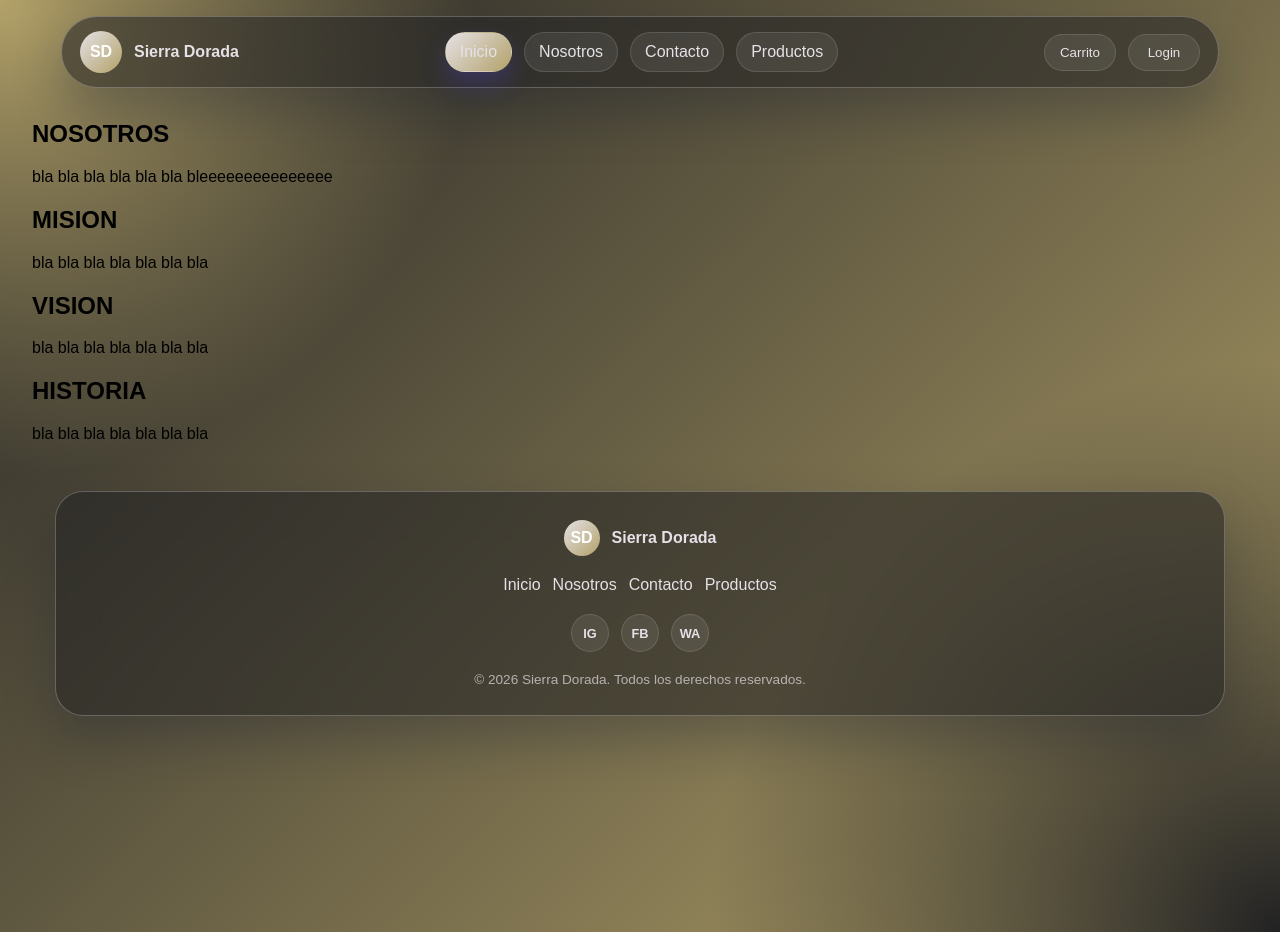
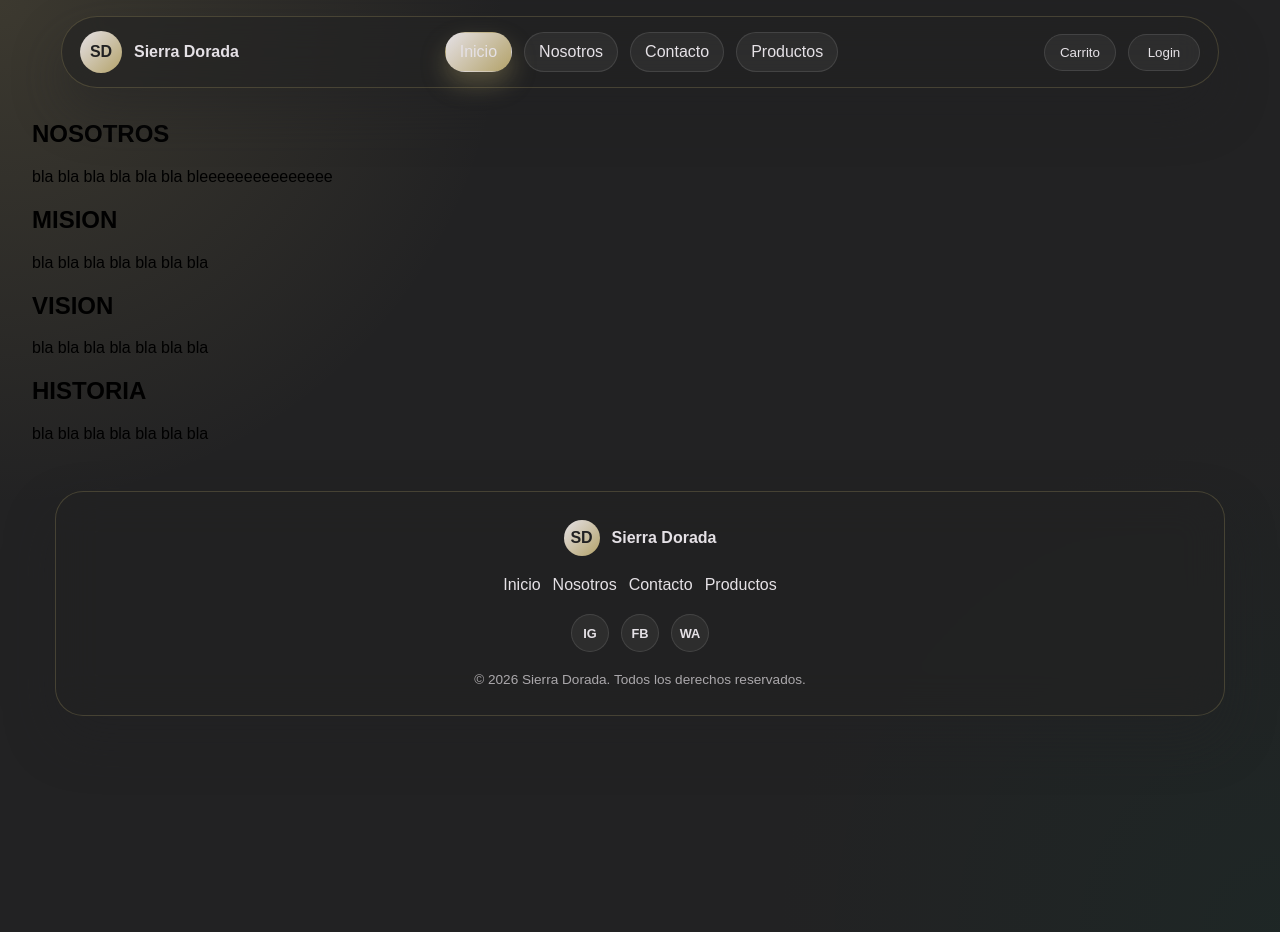
Before and after one commit to Raydan08x/e-commerce-sierra-dorada, a plain HTML site: page index.html in a window 1280 px wide. Drawn offline with Linux system fonts and the light colour scheme.

Commit message:
Ajuste de paleta de colores de marca en estilos

```diff
--- a/css/styles-contacto.css
+++ b/css/styles-contacto.css
@@ -11,8 +11,8 @@
     --fuente-destacados: 'Barlow Condensed', Arial, Helvetica, sans-serif;
 
     /* inventa valeria inventa*/
-    --nav-bg: rgba(34, 34, 35, 0.55);
-    --nav-border: rgba(229, 225, 230, 0.28);
+    --nav-bg: rgba(34, 34, 35, 0.65);
+    --nav-border: rgba(179, 162, 105, 0.25);
     --nav-text: var(--color-blanco-hueso);
     --nav-primary: var(--color-dorado);
     --nav-secondary: var(--color-blanco-hueso);
@@ -23,10 +23,10 @@ body {
     margin: 0;
     padding: 100px 32px 32px;
     font-family: Arial, Helvetica, sans-serif;
-    background:
-        radial-gradient(circle at top left, #B3A269, transparent 30%),
-        radial-gradient(circle at bottom right, #222223, transparent 36%),
-        linear-gradient(135deg, #222223, #B3A269);
+    background-color: var(--color-negro);
+    background-image:
+        radial-gradient(circle at 0% 0%, rgba(179, 162, 105, 0.18), transparent 32%),
+        radial-gradient(circle at 100% 100%, rgba(3, 70, 56, 0.12), transparent 32%);
 }
 
 .glass-navbar {
@@ -47,7 +47,7 @@ body {
     background: var(--nav-bg);
     color: var(--nav-text);
     backdrop-filter: blur(20px);
-    box-shadow: 0 24px 50px rgba(15, 23, 42, 0.28);
+    box-shadow: 0 24px 50px rgba(34, 34, 35, 0.45);
 }
 
 .brand,
@@ -71,15 +71,15 @@ body {
     place-items: center;
     border-radius: 50%;
     background: linear-gradient(135deg, var(--nav-secondary), var(--nav-primary));
-    color: #ffffff;
+    color: var(--color-negro);
 }
 
 .nav-link,
 .icon-button,
 .dropdown__menu button {
-    border: 1px solid rgba(255, 255, 255, 0.12);
+    border: 1px solid rgba(229, 225, 230, 0.12);
     border-radius: 999px;
-    background: rgba(255, 255, 255, 0.08);
+    background: rgba(229, 225, 230, 0.06);
     color: inherit;
     text-decoration: none;
     padding: 10px 14px;
@@ -91,13 +91,14 @@ body {
 .icon-button:hover,
 .dropdown__menu button:hover {
     transform: translateY(-1px);
-    background: rgba(255, 255, 255, 0.14);
+    background: rgba(179, 162, 105, 0.14);
+    border-color: rgba(179, 162, 105, 0.25);
 }
 
 .nav-link.is-active {
     border-color: transparent;
     background: linear-gradient(135deg, var(--nav-secondary), var(--nav-primary));
-    box-shadow: 0 12px 24px rgba(79, 70, 229, 0.28);
+    box-shadow: 0 12px 24px rgba(179, 162, 105, 0.35);
 }
 
 .icon-button--label {
@@ -118,8 +119,8 @@ body {
     padding: 12px;
     border-radius: 18px;
     border: 1px solid var(--nav-border);
-    background: rgba(15, 23, 42, 0.92);
-    box-shadow: 0 18px 34px rgba(15, 23, 42, 0.34);
+    background: rgba(34, 34, 35, 0.96);
+    box-shadow: 0 18px 34px rgba(34, 34, 35, 0.45);
 }
 
 
@@ -136,7 +137,7 @@ body {
     background: var(--nav-bg);
     color: var(--nav-text);
     backdrop-filter: blur(20px);
-    box-shadow: 0 24px 50px rgba(15, 23, 42, 0.28);
+    box-shadow: 0 24px 50px rgba(34, 34, 35, 0.45);
     text-align: center;
 }
 
@@ -157,7 +158,7 @@ body {
     place-items: center;
     border-radius: 50%;
     background: linear-gradient(135deg, var(--nav-secondary), var(--nav-primary));
-    color: #ffffff;
+    color: var(--color-negro);
     font-weight: 800;
 }
 
@@ -183,10 +184,15 @@ body {
     display: grid;
     place-items: center;
     border-radius: 50%;
-    border: 1px solid rgba(255, 255, 255, 0.12);
-    background: rgba(255, 255, 255, 0.08);
+    border: 1px solid rgba(229, 225, 230, 0.12);
+    background: rgba(229, 225, 230, 0.06);
     font-size: 0.8rem;
     font-weight: 700;
+}
+
+.site-footer__social-link:hover {
+    background: rgba(179, 162, 105, 0.14);
+    border-color: rgba(179, 162, 105, 0.25);
 }
 
 .site-footer__copy {
--- a/css/styles-nosotros.css
+++ b/css/styles-nosotros.css
@@ -11,8 +11,8 @@
     --fuente-destacados: 'Barlow Condensed', Arial, Helvetica, sans-serif;
 
     /* inventa valeria inventa*/
-    --nav-bg: rgba(34, 34, 35, 0.55);
-    --nav-border: rgba(229, 225, 230, 0.28);
+    --nav-bg: rgba(34, 34, 35, 0.65);
+    --nav-border: rgba(179, 162, 105, 0.25);
     --nav-text: var(--color-blanco-hueso);
     --nav-primary: var(--color-dorado);
     --nav-secondary: var(--color-blanco-hueso);
@@ -23,10 +23,10 @@ body {
     margin: 0;
     padding: 100px 32px 32px;
     font-family: Arial, Helvetica, sans-serif;
-    background:
-        radial-gradient(circle at top left, #B3A269, transparent 30%),
-        radial-gradient(circle at bottom right, #222223, transparent 36%),
-        linear-gradient(135deg, #222223, #B3A269);
+    background-color: var(--color-negro);
+    background-image:
+        radial-gradient(circle at 0% 0%, rgba(179, 162, 105, 0.18), transparent 32%),
+        radial-gradient(circle at 100% 100%, rgba(3, 70, 56, 0.12), transparent 32%);
 }
 
 .nav-link {
@@ -51,7 +51,7 @@ body {
     background: var(--nav-bg);
     color: var(--nav-text);
     backdrop-filter: blur(20px);
-    box-shadow: 0 24px 50px rgba(15, 23, 42, 0.28);
+    box-shadow: 0 24px 50px rgba(34, 34, 35, 0.45);
 }
 
 .brand,
@@ -75,15 +75,15 @@ body {
     place-items: center;
     border-radius: 50%;
     background: linear-gradient(135deg, var(--nav-secondary), var(--nav-primary));
-    color: #ffffff;
+    color: var(--color-negro);
 }
 
 .nav-link,
 .icon-button,
 .dropdown__menu button {
-    border: 1px solid rgba(255, 255, 255, 0.12);
+    border: 1px solid rgba(229, 225, 230, 0.12);
     border-radius: 999px;
-    background: rgba(255, 255, 255, 0.08);
+    background: rgba(229, 225, 230, 0.06);
     color: inherit;
     text-decoration: none;
     padding: 10px 14px;
@@ -95,13 +95,14 @@ body {
 .icon-button:hover,
 .dropdown__menu button:hover {
     transform: translateY(-1px);
-    background: rgba(255, 255, 255, 0.14);
+    background: rgba(179, 162, 105, 0.14);
+    border-color: rgba(179, 162, 105, 0.25);
 }
 
 .nav-link.is-active {
     border-color: transparent;
     background: linear-gradient(135deg, var(--nav-secondary), var(--nav-primary));
-    box-shadow: 0 12px 24px rgba(79, 70, 229, 0.28);
+    box-shadow: 0 12px 24px rgba(179, 162, 105, 0.35);
 }
 
 .icon-button--label {
@@ -122,8 +123,8 @@ body {
     padding: 12px;
     border-radius: 18px;
     border: 1px solid var(--nav-border);
-    background: rgba(15, 23, 42, 0.92);
-    box-shadow: 0 18px 34px rgba(15, 23, 42, 0.34);
+    background: rgba(34, 34, 35, 0.96);
+    box-shadow: 0 18px 34px rgba(34, 34, 35, 0.45);
 }
 
 
@@ -140,7 +141,7 @@ body {
     background: var(--nav-bg);
     color: var(--nav-text);
     backdrop-filter: blur(20px);
-    box-shadow: 0 24px 50px rgba(15, 23, 42, 0.28);
+    box-shadow: 0 24px 50px rgba(34, 34, 35, 0.45);
     text-align: center;
 }
 
@@ -161,7 +162,7 @@ body {
     place-items: center;
     border-radius: 50%;
     background: linear-gradient(135deg, var(--nav-secondary), var(--nav-primary));
-    color: #ffffff;
+    color: var(--color-negro);
     font-weight: 800;
 }
 
@@ -187,10 +188,15 @@ body {
     display: grid;
     place-items: center;
     border-radius: 50%;
-    border: 1px solid rgba(255, 255, 255, 0.12);
-    background: rgba(255, 255, 255, 0.08);
+    border: 1px solid rgba(229, 225, 230, 0.12);
+    background: rgba(229, 225, 230, 0.06);
     font-size: 0.8rem;
     font-weight: 700;
+}
+
+.site-footer__social-link:hover {
+    background: rgba(179, 162, 105, 0.14);
+    border-color: rgba(179, 162, 105, 0.25);
 }
 
 .site-footer__copy {
--- a/css/styles-productos.css
+++ b/css/styles-productos.css
@@ -11,8 +11,8 @@
     --fuente-destacados: 'Barlow Condensed', Arial, Helvetica, sans-serif;
 
     /* inventa valeria inventa*/
-    --nav-bg: rgba(34, 34, 35, 0.55);
-    --nav-border: rgba(229, 225, 230, 0.28);
+    --nav-bg: rgba(34, 34, 35, 0.65);
+    --nav-border: rgba(179, 162, 105, 0.25);
     --nav-text: var(--color-blanco-hueso);
     --nav-primary: var(--color-dorado);
     --nav-secondary: var(--color-blanco-hueso);
@@ -23,10 +23,10 @@ body {
     margin: 0;
     padding: 100px 32px 32px;
     font-family: Arial, Helvetica, sans-serif;
-    background:
-        radial-gradient(circle at top left, #B3A269, transparent 30%),
-        radial-gradient(circle at bottom right, #222223, transparent 36%),
-        linear-gradient(135deg, #222223, #B3A269);
+    background-color: var(--color-negro);
+    background-image:
+        radial-gradient(circle at 0% 0%, rgba(179, 162, 105, 0.18), transparent 32%),
+        radial-gradient(circle at 100% 100%, rgba(3, 70, 56, 0.12), transparent 32%);
 }
 
 .glass-navbar {
@@ -47,7 +47,7 @@ body {
     background: var(--nav-bg);
     color: var(--nav-text);
     backdrop-filter: blur(20px);
-    box-shadow: 0 24px 50px rgba(15, 23, 42, 0.28);
+    box-shadow: 0 24px 50px rgba(34, 34, 35, 0.45);
 }
 
 .brand,
@@ -71,15 +71,15 @@ body {
     place-items: center;
     border-radius: 50%;
     background: linear-gradient(135deg, var(--nav-secondary), var(--nav-primary));
-    color: #ffffff;
+    color: var(--color-negro);
 }
 
 .nav-link,
 .icon-button,
 .dropdown__menu button {
-    border: 1px solid rgba(255, 255, 255, 0.12);
+    border: 1px solid rgba(229, 225, 230, 0.12);
     border-radius: 999px;
-    background: rgba(255, 255, 255, 0.08);
+    background: rgba(229, 225, 230, 0.06);
     color: inherit;
     text-decoration: none;
     padding: 10px 14px;
@@ -91,13 +91,14 @@ body {
 .icon-button:hover,
 .dropdown__menu button:hover {
     transform: translateY(-1px);
-    background: rgba(255, 255, 255, 0.14);
+    background: rgba(179, 162, 105, 0.14);
+    border-color: rgba(179, 162, 105, 0.25);
 }
 
 .nav-link.is-active {
     border-color: transparent;
     background: linear-gradient(135deg, var(--nav-secondary), var(--nav-primary));
-    box-shadow: 0 12px 24px rgba(79, 70, 229, 0.28);
+    box-shadow: 0 12px 24px rgba(179, 162, 105, 0.35);
 }
 
 .icon-button--label {
@@ -118,8 +119,8 @@ body {
     padding: 12px;
     border-radius: 18px;
     border: 1px solid var(--nav-border);
-    background: rgba(15, 23, 42, 0.92);
-    box-shadow: 0 18px 34px rgba(15, 23, 42, 0.34);
+    background: rgba(34, 34, 35, 0.96);
+    box-shadow: 0 18px 34px rgba(34, 34, 35, 0.45);
 }
 
 
@@ -136,7 +137,7 @@ body {
     background: var(--nav-bg);
     color: var(--nav-text);
     backdrop-filter: blur(20px);
-    box-shadow: 0 24px 50px rgba(15, 23, 42, 0.28);
+    box-shadow: 0 24px 50px rgba(34, 34, 35, 0.45);
     text-align: center;
 }
 
@@ -157,7 +158,7 @@ body {
     place-items: center;
     border-radius: 50%;
     background: linear-gradient(135deg, var(--nav-secondary), var(--nav-primary));
-    color: #ffffff;
+    color: var(--color-negro);
     font-weight: 800;
 }
 
@@ -183,10 +184,15 @@ body {
     display: grid;
     place-items: center;
     border-radius: 50%;
-    border: 1px solid rgba(255, 255, 255, 0.12);
-    background: rgba(255, 255, 255, 0.08);
+    border: 1px solid rgba(229, 225, 230, 0.12);
+    background: rgba(229, 225, 230, 0.06);
     font-size: 0.8rem;
     font-weight: 700;
+}
+
+.site-footer__social-link:hover {
+    background: rgba(179, 162, 105, 0.14);
+    border-color: rgba(179, 162, 105, 0.25);
 }
 
 .site-footer__copy {
--- a/css/styles.css
+++ b/css/styles.css
@@ -11,8 +11,8 @@
     --fuente-destacados: 'Barlow Condensed', Arial, Helvetica, sans-serif;
 
     /* inventa valeria inventa*/
-    --nav-bg: rgba(34, 34, 35, 0.55);
-    --nav-border: rgba(229, 225, 230, 0.28);
+    --nav-bg: rgba(34, 34, 35, 0.65);
+    --nav-border: rgba(179, 162, 105, 0.25);
     --nav-text: var(--color-blanco-hueso);
     --nav-primary: var(--color-dorado);
     --nav-secondary: var(--color-blanco-hueso);
@@ -23,10 +23,10 @@ body {
     margin: 0;
     padding: 100px 32px 32px;
     font-family: Arial, Helvetica, sans-serif;
-    background:
-        radial-gradient(circle at top left, #B3A269, transparent 30%),
-        radial-gradient(circle at bottom right, #222223, transparent 36%),
-        linear-gradient(135deg, #222223, #B3A269);
+    background-color: var(--color-negro);
+    background-image:
+        radial-gradient(circle at 0% 0%, rgba(179, 162, 105, 0.18), transparent 32%),
+        radial-gradient(circle at 100% 100%, rgba(3, 70, 56, 0.12), transparent 32%);
 }
 
 .glass-navbar {
@@ -47,7 +47,7 @@ body {
     background: var(--nav-bg);
     color: var(--nav-text);
     backdrop-filter: blur(20px);
-    box-shadow: 0 24px 50px rgba(15, 23, 42, 0.28);
+    box-shadow: 0 24px 50px rgba(34, 34, 35, 0.45);
 }
 
 .brand,
@@ -71,15 +71,15 @@ body {
     place-items: center;
     border-radius: 50%;
     background: linear-gradient(135deg, var(--nav-secondary), var(--nav-primary));
-    color: #ffffff;
+    color: var(--color-negro);
 }
 
 .nav-link,
 .icon-button,
 .dropdown__menu button {
-    border: 1px solid rgba(255, 255, 255, 0.12);
+    border: 1px solid rgba(229, 225, 230, 0.12);
     border-radius: 999px;
-    background: rgba(255, 255, 255, 0.08);
+    background: rgba(229, 225, 230, 0.06);
     color: inherit;
     text-decoration: none;
     padding: 10px 14px;
@@ -91,13 +91,14 @@ body {
 .icon-button:hover,
 .dropdown__menu button:hover {
     transform: translateY(-1px);
-    background: rgba(255, 255, 255, 0.14);
+    background: rgba(179, 162, 105, 0.14);
+    border-color: rgba(179, 162, 105, 0.25);
 }
 
 .nav-link.is-active {
     border-color: transparent;
     background: linear-gradient(135deg, var(--nav-secondary), var(--nav-primary));
-    box-shadow: 0 12px 24px rgba(79, 70, 229, 0.28);
+    box-shadow: 0 12px 24px rgba(179, 162, 105, 0.35);
 }
 
 .icon-button--label {
@@ -118,8 +119,8 @@ body {
     padding: 12px;
     border-radius: 18px;
     border: 1px solid var(--nav-border);
-    background: rgba(15, 23, 42, 0.92);
-    box-shadow: 0 18px 34px rgba(15, 23, 42, 0.34);
+    background: rgba(34, 34, 35, 0.96);
+    box-shadow: 0 18px 34px rgba(34, 34, 35, 0.45);
 }
 
 
@@ -136,7 +137,7 @@ body {
     background: var(--nav-bg);
     color: var(--nav-text);
     backdrop-filter: blur(20px);
-    box-shadow: 0 24px 50px rgba(15, 23, 42, 0.28);
+    box-shadow: 0 24px 50px rgba(34, 34, 35, 0.45);
     text-align: center;
 }
 
@@ -157,7 +158,7 @@ body {
     place-items: center;
     border-radius: 50%;
     background: linear-gradient(135deg, var(--nav-secondary), var(--nav-primary));
-    color: #ffffff;
+    color: var(--color-negro);
     font-weight: 800;
 }
 
@@ -183,10 +184,15 @@ body {
     display: grid;
     place-items: center;
     border-radius: 50%;
-    border: 1px solid rgba(255, 255, 255, 0.12);
-    background: rgba(255, 255, 255, 0.08);
+    border: 1px solid rgba(229, 225, 230, 0.12);
+    background: rgba(229, 225, 230, 0.06);
     font-size: 0.8rem;
     font-weight: 700;
+}
+
+.site-footer__social-link:hover {
+    background: rgba(179, 162, 105, 0.14);
+    border-color: rgba(179, 162, 105, 0.25);
 }
 
 .site-footer__copy {
```
